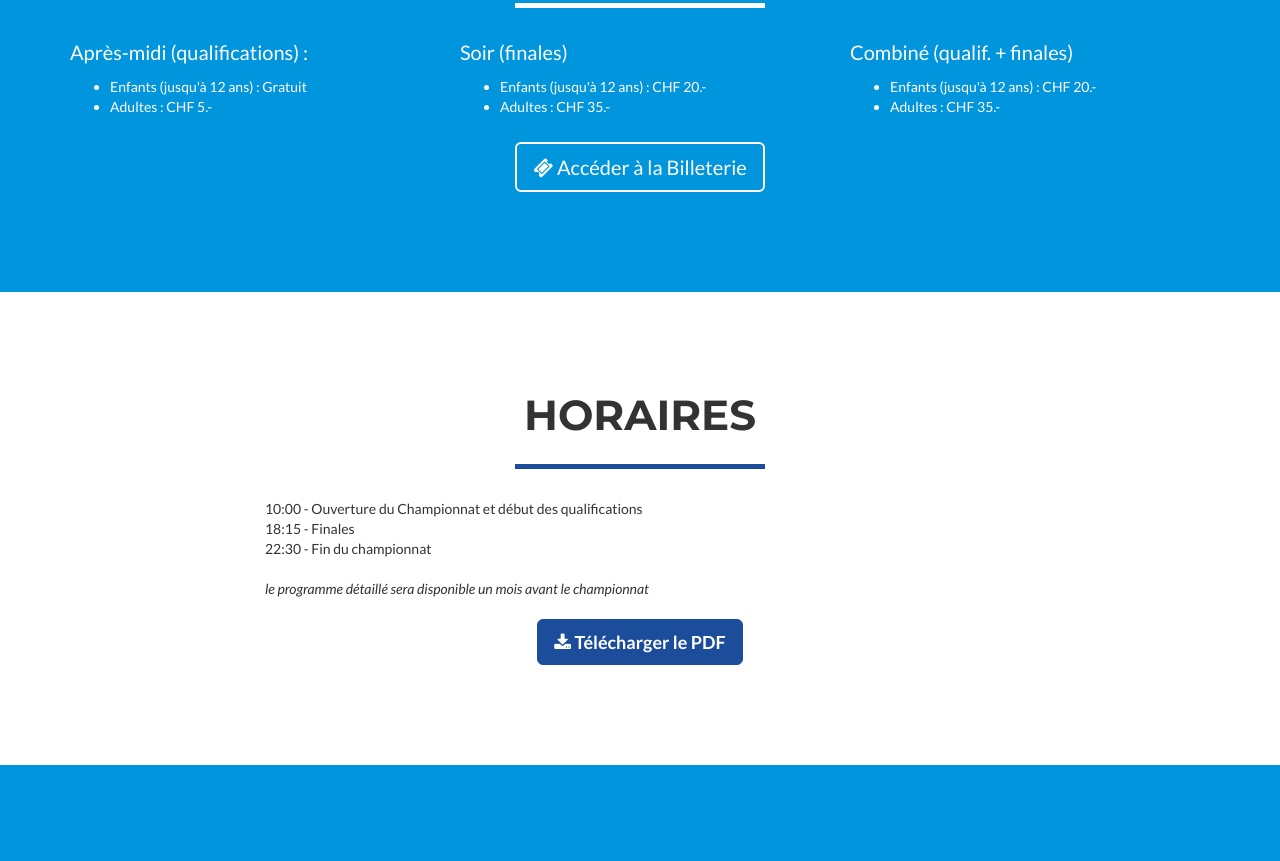
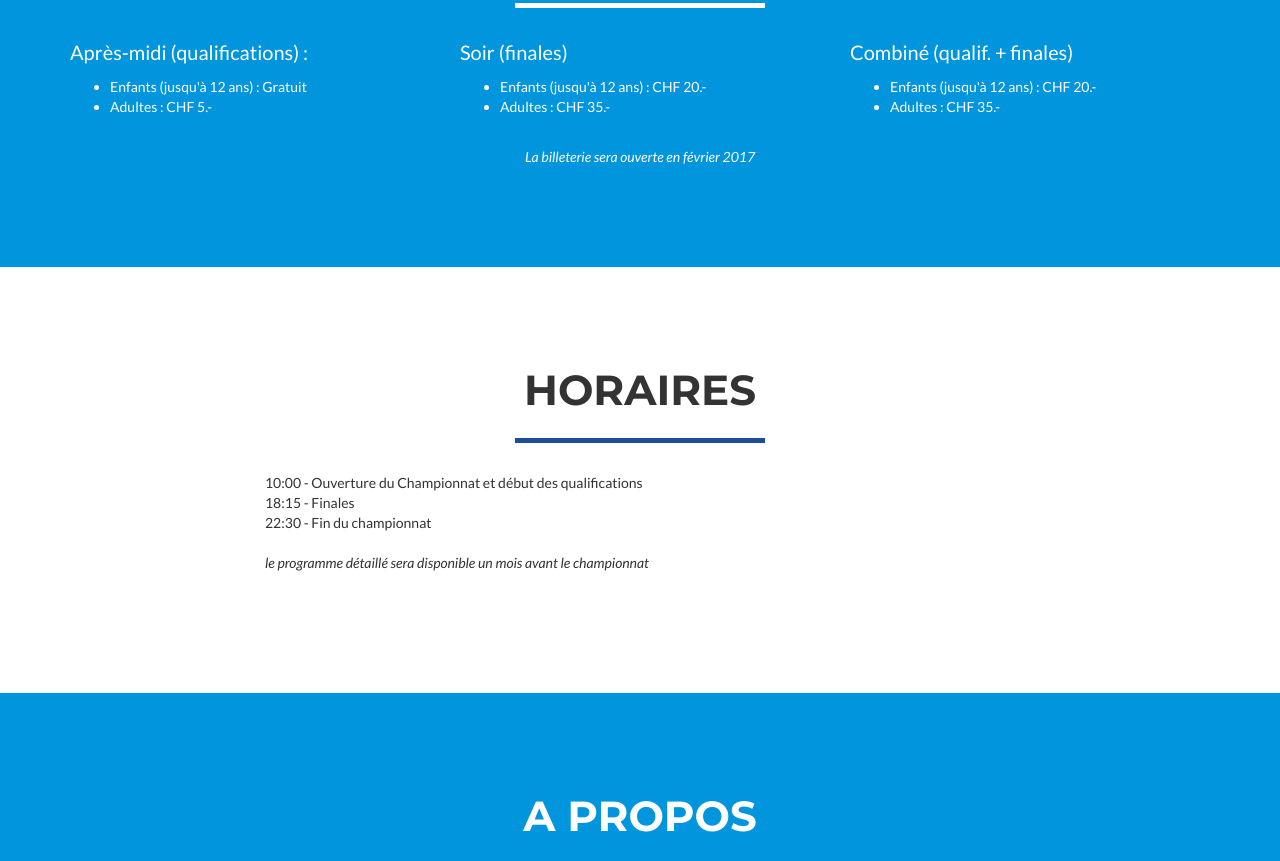
Before and after one commit to ragu89/cs17, a plain HTML site: page index.html in a window 1280 px wide. Shown: the part 2255-3116 px from the top of the page. Drawn offline with nearby package versions, Linux system fonts and the light colour scheme.

Commit message:
Hide button not available yet

```diff
--- a/index.html
+++ b/index.html
@@ -214,11 +214,16 @@
                     </ul>
                     </p>
                 </div>
-                <div class="col-lg-8 col-lg-offset-2 text-center">
+                <div class="col-lg-12 text-center">
+                    <br/><i>La billeterie sera ouverte en février 2017</i>
+                </div>
+
+                <!--<div class="col-lg-8 col-lg-offset-2 text-center">
                     <a href="#tickets" class="btn btn-lg btn-outline">
                         <i class="fa fa-ticket"></i> Accéder à la Billeterie
                     </a>
-                </div>
+                </div>-->
+
             </div>
         </div>
     </section>
@@ -240,11 +245,11 @@
 
                     <i>le programme détaillé sera disponible un mois avant le championnat</i><br/><br/>
                 </div>
-                <div class="col-lg-8 col-lg-offset-2 text-center">
+                <!--<div class="col-lg-8 col-lg-offset-2 text-center">
                     <a href="#schedule" class="btn btn-lg btn-primary">
                         <i class="fa fa-download"></i> Télécharger le PDF
                     </a>
-                </div>
+                </div>-->
             </div>
         </div>
     </section>
```
